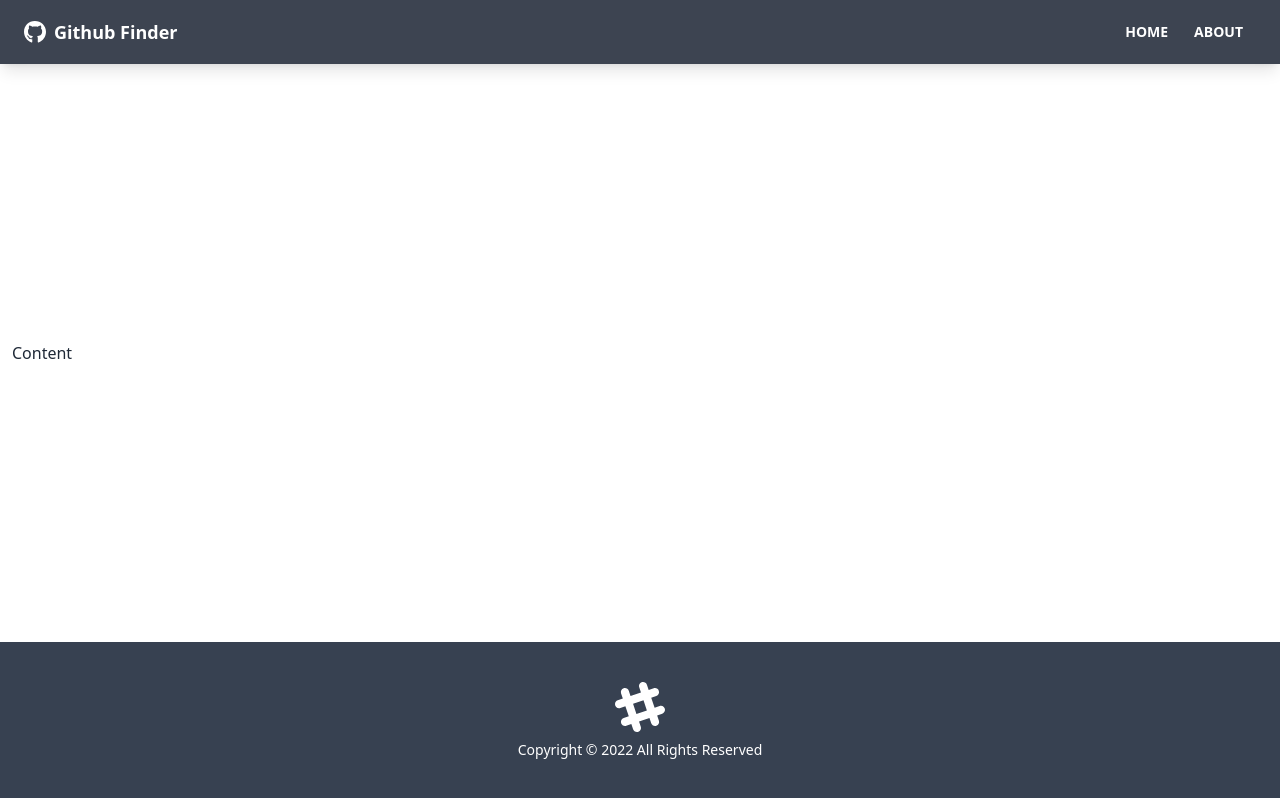
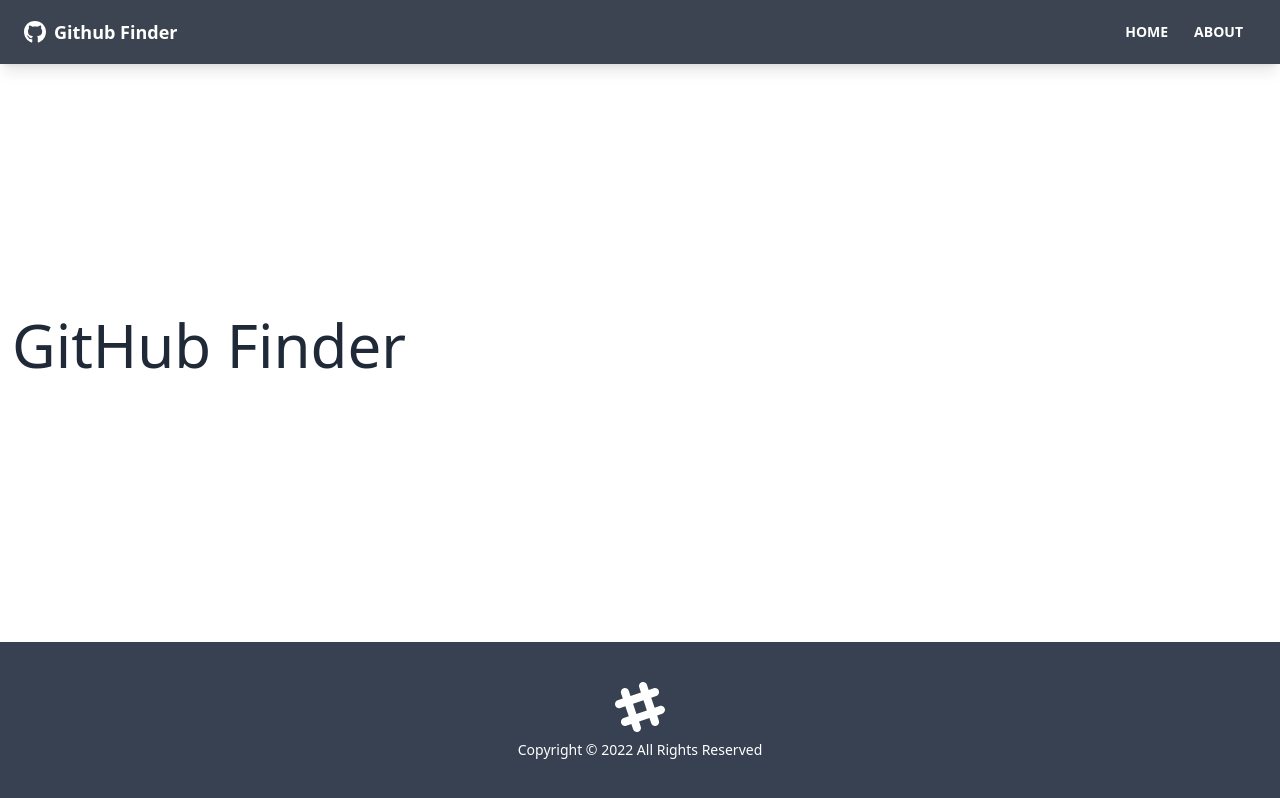
Before and after one commit to arakhm6/GitHub-profile-finder, a React (Create React App) app: page /about in a window 1280 px wide. Built offline with nearby package versions, Linux system fonts and the light colour scheme.

Commit message:
pages and routes

```diff
--- a/src/App.js
+++ b/src/App.js
@@ -1,13 +1,23 @@
-import { BrowserRouter as Router, Route } from "react-router-dom";
+import { BrowserRouter as Router, Route, Routes } from "react-router-dom";
 import Navbar from "./components/layout/Navbar";
 import Footer from "./components/layout/Footer";
+import Home from "./components/layout/pages/Home";
+import About from "./components/layout/pages/About";
+import NotFound from "./components/layout/pages/NotFound";
 
 function App() {
   return (
     <Router>
       <div className="flex flex-col justify-between h-screen">
         <Navbar />
-        <main className="container mx-auto px-3 pb-12">Content</main>
+        <main className="container mx-auto px-3 pb-12">
+          <Routes>
+            <Route path="/" element={<Home />} />
+            <Route path="/about" element={<About />} />
+            <Route path="/notfound" element={<NotFound />} />
+            <Route path="/*" element={<NotFound />} />
+          </Routes>
+        </main>
         <Footer />
       </div>
     </Router>
--- /dev/null
+++ b/src/components/layout/pages/About.js
@@ -0,0 +1,9 @@
+function About() {
+  return (
+    <div>
+      <h1 className="text-6xl mb-4">GitHub Finder</h1>
+    </div>
+  );
+}
+
+export default About;
--- /dev/null
+++ b/src/components/layout/pages/Home.js
@@ -0,0 +1,9 @@
+function Home() {
+  return (
+    <div>
+      <h1 className="text-6xl">Welcome</h1>
+    </div>
+  );
+}
+
+export default Home;
--- /dev/null
+++ b/src/components/layout/pages/NotFound.js
@@ -0,0 +1,20 @@
+import { FaHome } from "react-icons/fa";
+import { Link } from "react-router-dom";
+
+function NotFound() {
+  return (
+    <div className="hero">
+      <div className="text-center hero-content">
+        <div className="max-w lg">
+          <h1 className="text-8xl font-bold mb-8">Oops!</h1>
+          <p className="text-5xl mb-8">404 - Page Not Found</p>
+          <Link to="/" className="btn btn-primary btn-lg">
+            <FaHome className="mr-2" /> Back To Home
+          </Link>
+        </div>
+      </div>
+    </div>
+  );
+}
+
+export default NotFound;
```
